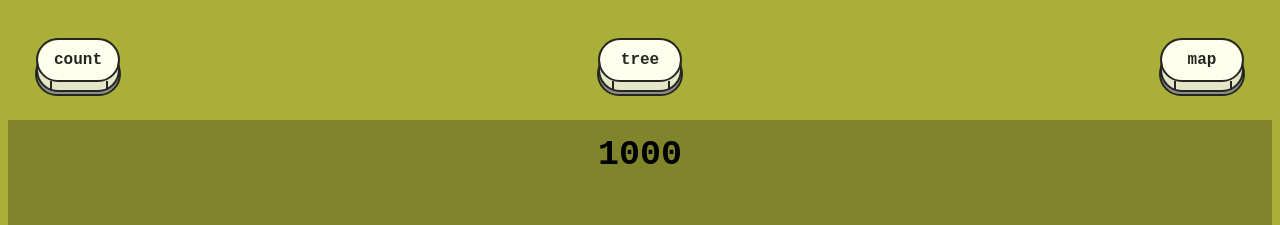
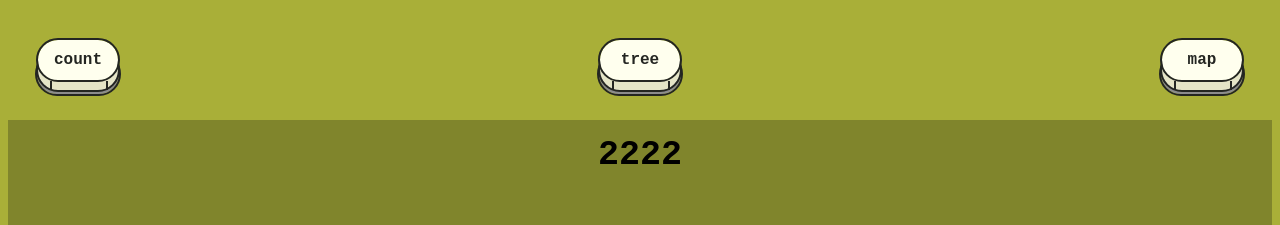
Before and after one commit to skyepaper/grow-a-tree, a React (Create React App) app in the folder client/: page / in a window 1280 px wide. Shown: the top 225 px of the page. Built offline with nearby package versions, Linux system fonts and the light colour scheme.

Commit message:
Update App.js

```diff
--- a/client/src/App.js
+++ b/client/src/App.js
@@ -42,7 +42,7 @@ function switchDisplay(word) {
    </div>
 
    <div className="display tree" >
-      <div className="steps">1000</div>
+      <div className="steps">2222</div>
    </div>
 
    <div className="display map" >map</div>
```
